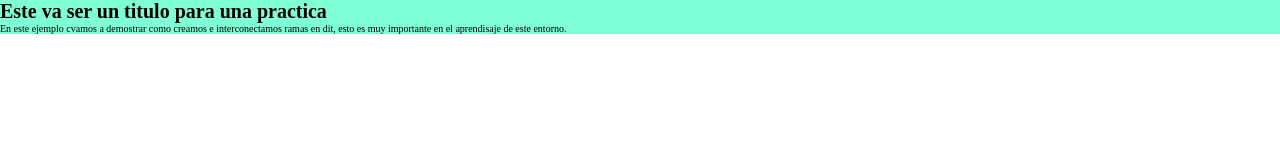
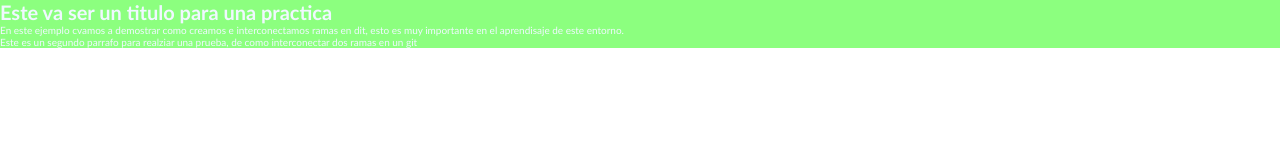
Before and after one commit to formacion577/block-de-oueba, a plain HTML site: page index.html in a window 1280 px wide. Drawn offline with Linux system fonts and the light colour scheme.

Commit message:
Nuevo parrafo

```diff
--- a/estilo.css
+++ b/estilo.css
@@ -8,5 +8,7 @@ html {
 }
 .box1 {
     display: grid;
-    background-color: aquamarine;
+    color: aliceblue;
+    font-family: 'Gill Sans', 'Gill Sans MT', Calibri, 'Trebuchet MS', sans-serif;
+    background-color: rgb(140, 255, 127);
 }
--- a/index.html
+++ b/index.html
@@ -12,8 +12,8 @@
             <div class="box1">
             <h1>Este va ser un titulo para una practica</h1>
             <p>En este ejemplo cvamos a demostrar como creamos e interconectamos ramas en dit, esto es muy importante en el aprendisaje de este entorno.</p>
+            <p>Este es un segundo parrafo para realziar una prueba, de como interconectar dos ramas en un git</p>
         </div>
     </div>
-
 </body>
 </html>
```
